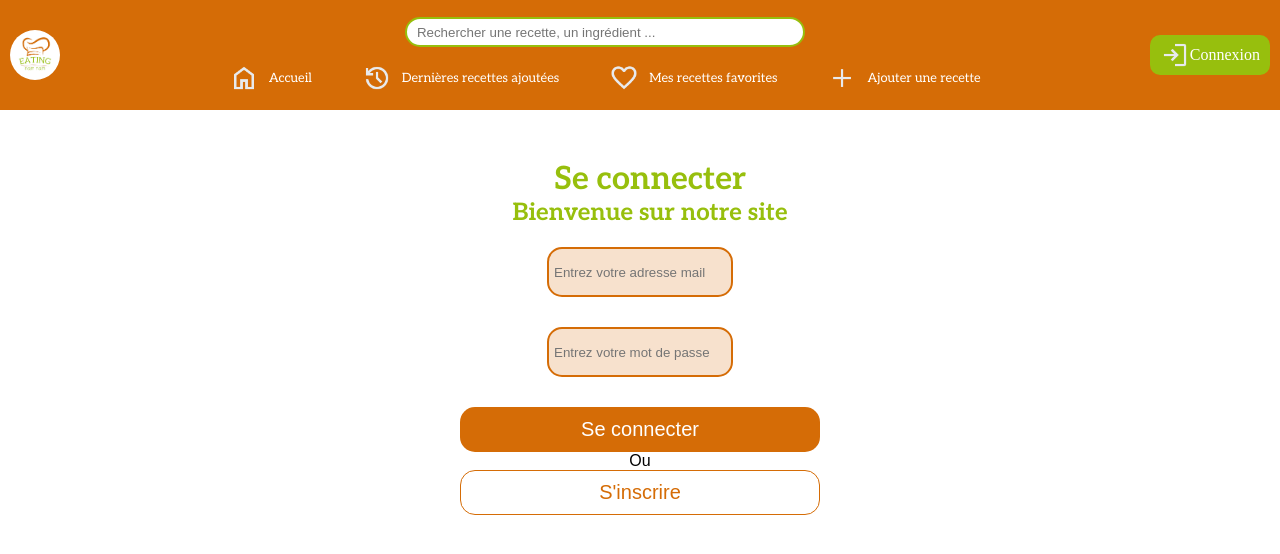
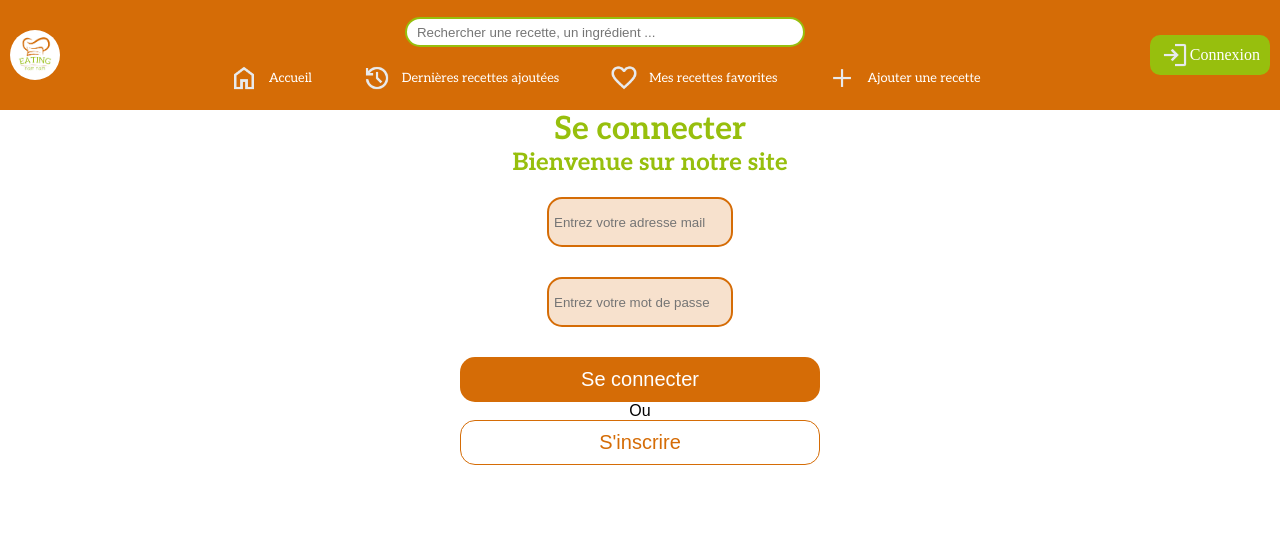
Before and after one commit to WildCodeSchool-2024-02/js-valence-p3-eating-nam-nam, a React (Vite) app in the folder client/: page /connexion in a window 1280 px wide. Shown: the top 554 px of the page. Built offline with nearby package versions, Linux system fonts and the light colour scheme; a web font is replaced by a local one.

Commit message:
enlever le padding-top sur login_page

```diff
--- a/client/src/styles/Login.css
+++ b/client/src/styles/Login.css
@@ -4,7 +4,6 @@
   box-sizing: border-box;
 }
 .login_page {
-  padding-top: 50px;
   display: flex;
   text-align: center;
   width: 100%;
```
